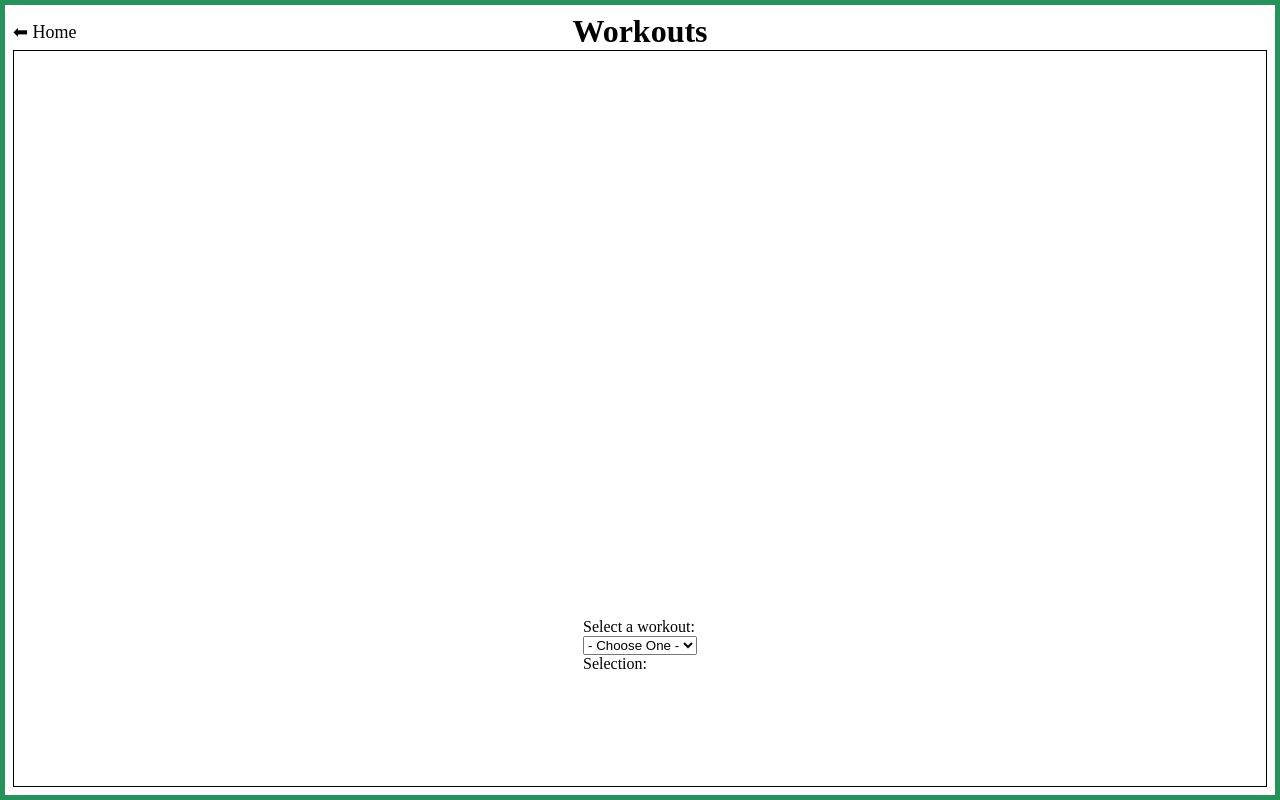
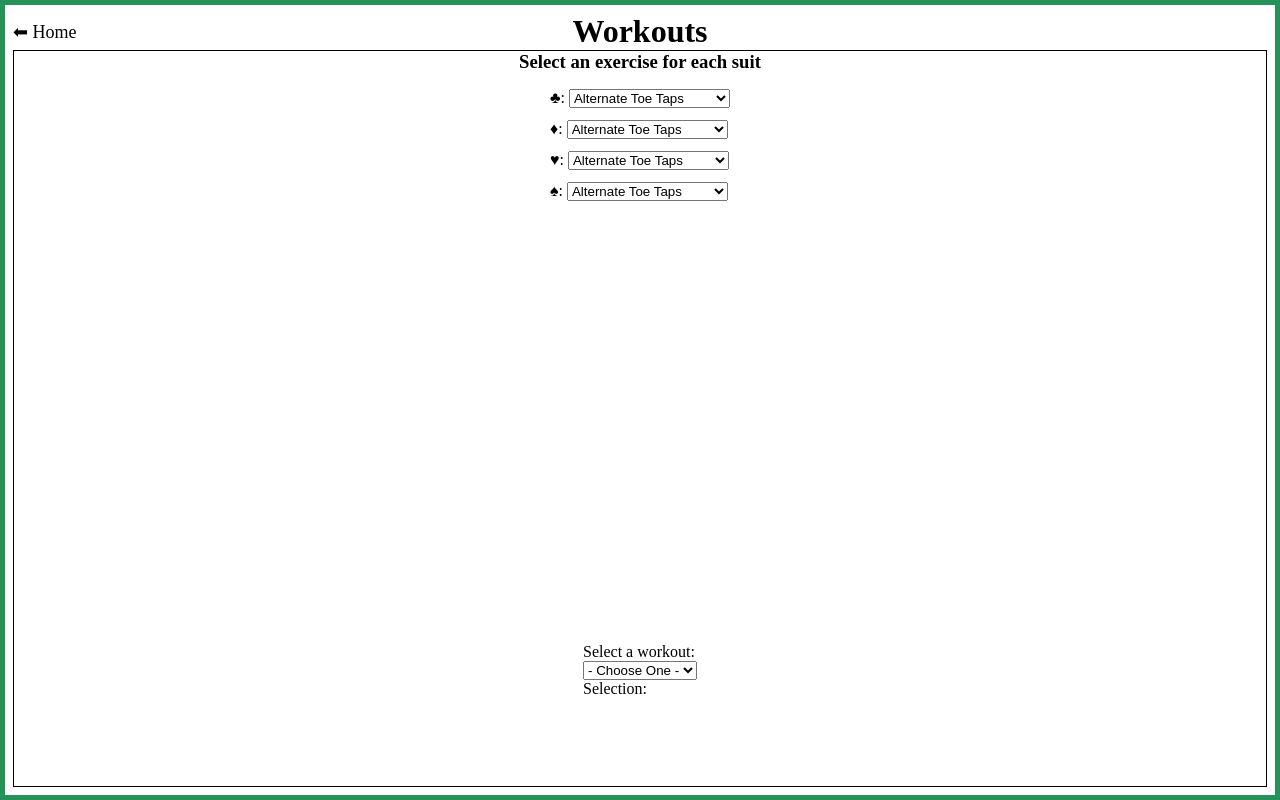
Before and after one commit to GMSoudersJr/card-workout, a SvelteKit app: page /workouts in a window 1280 px wide. Built offline with nearby package versions, Linux system fonts and the light colour scheme.

Commit message:
Create the exercise selection widget

```diff
--- /dev/null
+++ b/src/lib/components/workouts/SuitExerciseSelect.svelte
@@ -0,0 +1,33 @@
+<script lang="ts">
+	import {EExercises} from "../../../enums/exercises";
+  import { ESuitSymbolUnicode } from "../../../enums/suitSymbolUnicode";
+
+  export let suitExercise;
+  let suitName = $suitExercise.suit;
+  let icon = ESuitSymbolUnicode[suitName as keyof typeof ESuitSymbolUnicode];
+  let selected: string;
+  const exercises = Object.values(EExercises);
+</script>
+
+<div class="exercise-selection-container">
+  <label
+    class="exercise-selection-label"
+    id={`${suitName}-exercise-selection-label`}
+    for={`${suitName}-exercise-selection`}
+  >
+    {@html icon}:
+  </label>
+  <select
+    name="suit-exercise-selection"
+    id={`${suitName}-exercise-selection`}
+    bind:value={selected}
+  >
+    {#each exercises as exercise (exercise)}
+      <option value={exercise}>{exercise}</option>
+    {/each}
+  </select>
+</div>
+
+
+<style>
+</style>
--- /dev/null
+++ b/src/lib/components/workouts/SuitExerciseWidget.svelte
@@ -0,0 +1,43 @@
+<script lang="ts">
+  import {
+    clubsExercise,
+    diamondsExercise,
+    heartsExercise,
+    spadesExercise,
+  } from '../../../store'
+	import SuitExerciseSelect from './SuitExerciseSelect.svelte';
+
+  const suitExercises = [
+    clubsExercise,
+    diamondsExercise,
+    heartsExercise,
+    spadesExercise,
+  ];
+</script>
+
+<div
+  id="suit-exercise-widget"
+  class="suit-exercise-widget"
+>
+  <h3>Select an exercise for each suit</h3>
+  <section class="suit-exercise-container">
+  {#each suitExercises as suitExercise (suitExercise)}
+    <SuitExerciseSelect {suitExercise} />
+  {/each}
+  </section>
+
+</div>
+
+<style>
+  .suit-exercise-widget {
+    display: grid;
+    grid-template-columns: 1fr;
+    grid-template-rows: repeat(2, min-content);
+    row-gap: 1rem;
+    justify-items: center;
+  }
+  .suit-exercise-container {
+    display: grid;
+    row-gap: 0.75rem;
+  }
+</style>
--- a/src/routes/workouts/+page.svelte
+++ b/src/routes/workouts/+page.svelte
@@ -1,5 +1,7 @@
 <script lang="ts">
   import WorkoutSelect from '$lib/components/workouts/WorkoutSelect.svelte';
+	import SuitExerciseWidget from '$lib/components/workouts/SuitExerciseWidget.svelte';
+
 </script>
 
 <div class="page-container">
@@ -7,6 +9,7 @@
     id="workout-by-suit-container"
     class="workout-by-suit-container"
   >
+    <SuitExerciseWidget />
     <!--
     Will have 4 sections, one for each suit
     where exercises will be chosen for each.
--- a/src/store.ts
+++ b/src/store.ts
@@ -23,9 +23,9 @@ function createTheDeckOfCards() {
 	};
 };
 
-function createSuitExercise() {
-	const thisSuitExercise: TSuitExercise = {
-		suit: undefined,
+function createSuitExercise(suit: TSuit) {
+	const thisSuitExercise: TSuitExercise<TSuit> = {
+		suit: suit,
 		exercise: undefined
 	};
 
@@ -33,17 +33,12 @@ function createSuitExercise() {
 
 	return {
 		subscribe,
-		updateSuit: (suit: TSuit) =>
-			update((result) => {
-			result.suit = suit;
-			return result;
-		}),
 		updateExercise: (exercise: TExercise) =>
 			update((result) => {
 			result.exercise = exercise;
 			return result;
 		}),
-		reset: () => set({suit: undefined, exercise: undefined}),
+		reset: () => set({suit: suit, exercise: undefined}),
 	};
 };
 
@@ -100,10 +95,10 @@ export const theRemainingDeck = derived(theDeckOfCards, ($theDeckOfCards) => {
 	});
 });
 
-export const clubsExercise = createSuitExercise();
-export const diamondsExercise = createSuitExercise();
-export const heartsExercise = createSuitExercise();
-export const spadesExercise = createSuitExercise();
+export const clubsExercise = createSuitExercise("CLUBS");
+export const diamondsExercise = createSuitExercise("DIAMONDS");
+export const heartsExercise = createSuitExercise("HEARTS");
+export const spadesExercise = createSuitExercise("SPADES");
 
 export const randomCardIndex = derived( theDeckOfCards, ($theDeckOfCards) => {
 	let result = -1;
```
